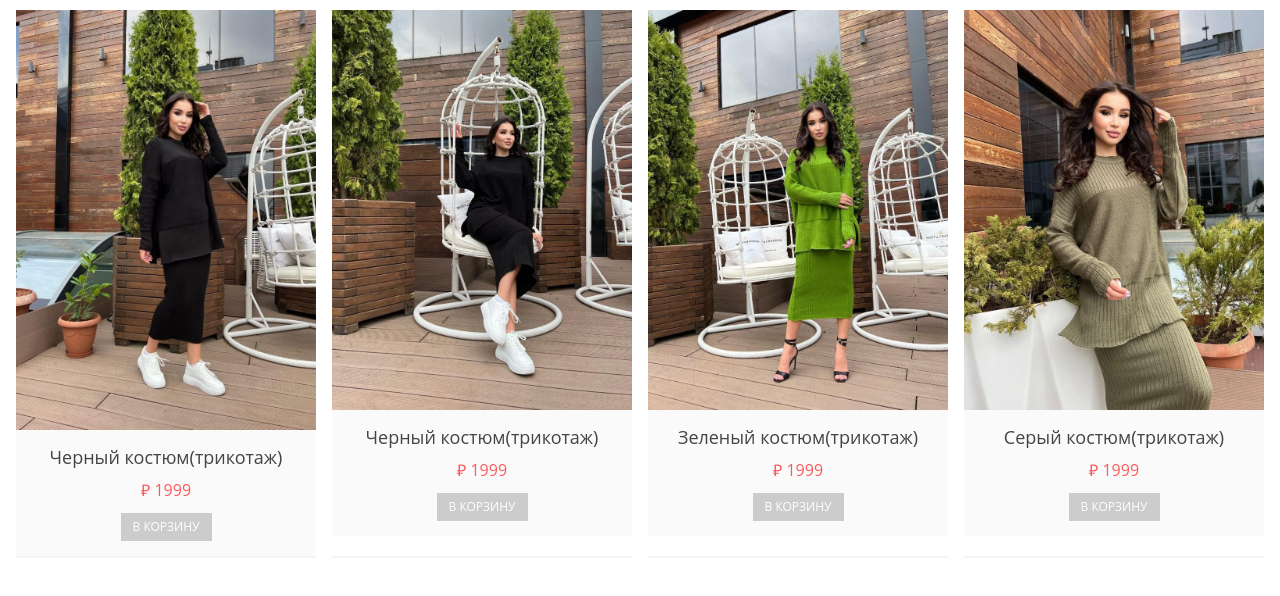
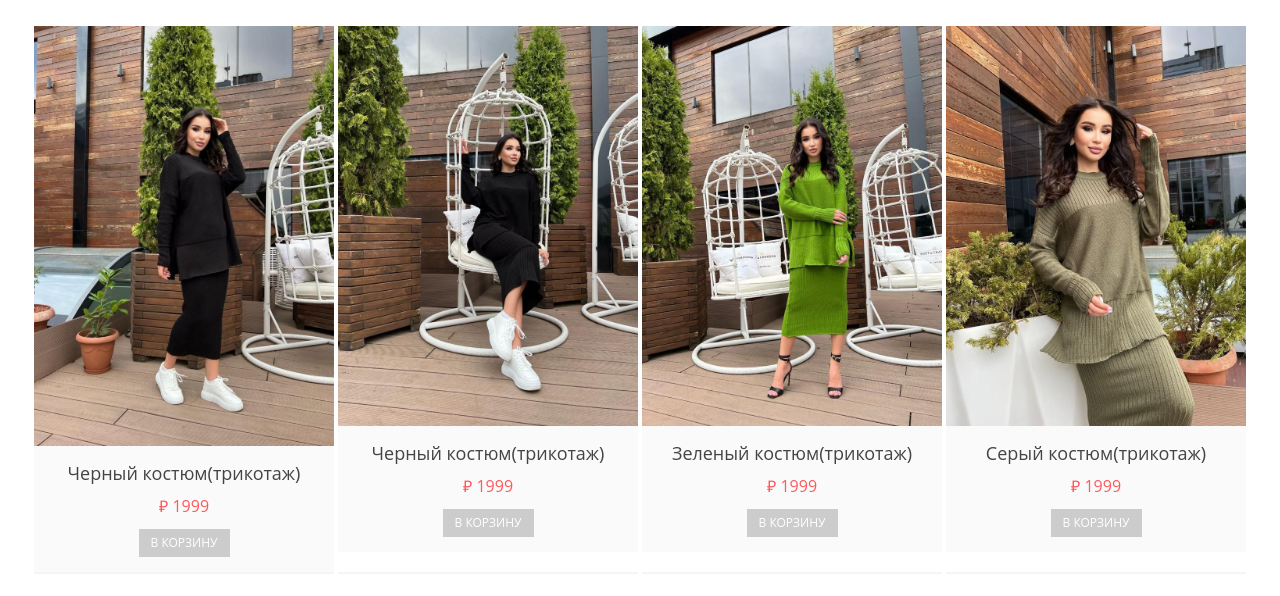
Before and after one commit to MagomedovMurad20/taiba_shop, a PHP site: page / in a window 1280 px wide. Shown: the part 57-653 px from the top of the page. Run offline with PHP 8.4, Linux system fonts and the light colour scheme; some web fonts are replaced.

Commit message:
добавил отступы для контейна карточек  товара

```diff
--- a/main.css
+++ b/main.css
@@ -107,14 +107,14 @@
 
 .container {
     display: flex;
-
+    margin: 1.5em;
 }
 
 .product-item {
 
     width: 300px;
     text-align: center;
-    margin: 10px auto;
+    margin: 2px auto;
     border-bottom: 2px solid #F5F5F5;
     background: white;
     font-family: "Open Sans";
```
